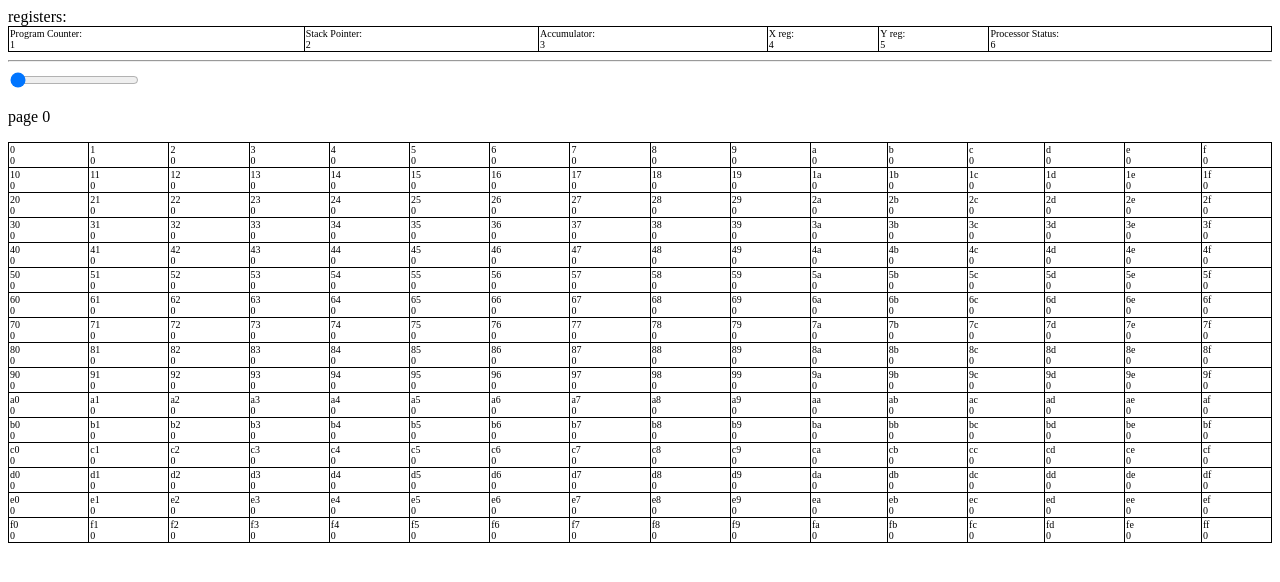
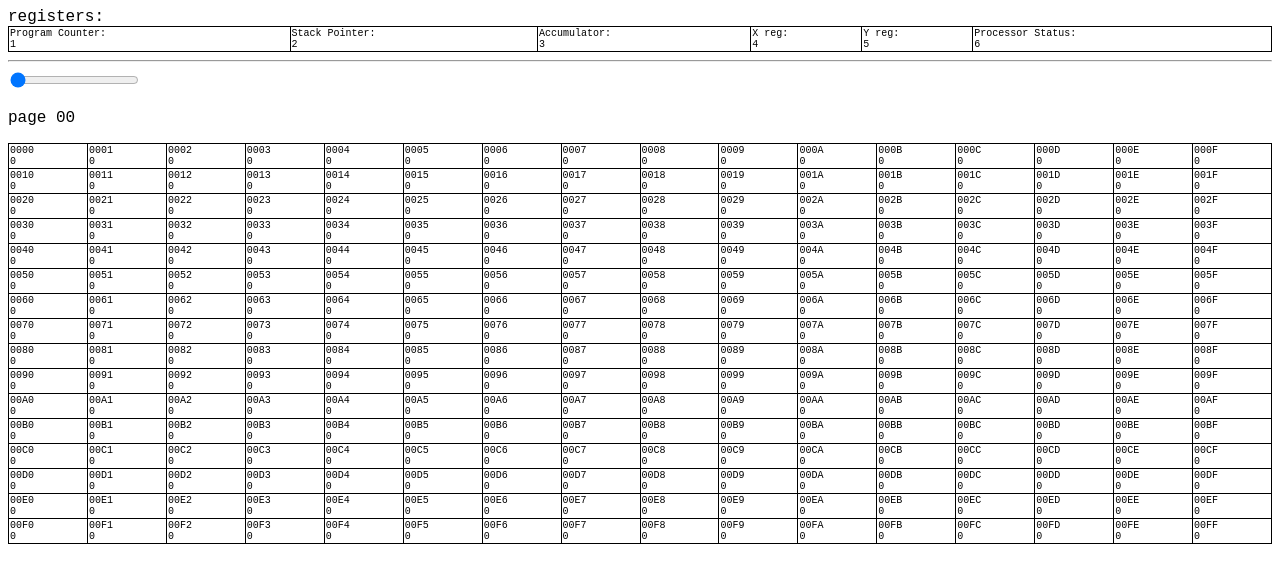
Before and after one commit to zz-james/react-block-mirror, a React app: page / in a window 1280 px wide. Shown: the top 582 px of the page. Built offline with nearby package versions, Linux system fonts and the light colour scheme.

Commit message:
convert decimals to hex and use monospace font

```diff
--- a/src/components/App.jsx
+++ b/src/components/App.jsx
@@ -6,7 +6,7 @@ import { MemoryContextProvider } from "../contexts/Memory";
 const App = () => {
   const [pageSelect, setPageSelect] = useState(0);
   const size = 32768;
-  const pages = size / 256 - 1;
+  const pages = size / 256;
 
   return (
     <MemoryContextProvider size={size}>
--- a/src/components/Page.jsx
+++ b/src/components/Page.jsx
@@ -1,11 +1,13 @@
 import React from "react";
 import Byte from "./Byte";
 import { useMemoryContext } from "../contexts/Memory";
+import { decToHex } from "../utils/numbers";
 
-const TableRow = ({ value, row }) =>
+const TableRow = ({ value, row, page }) =>
   [...value].map((byte, col, __) => (
     <td key={col}>
-      {(col + 16 * row).toString(16)}
+      {decToHex(page)}
+      {decToHex(col + 16 * row)}
       <br />
       <Byte value={byte} />
     </td>
@@ -16,7 +18,7 @@ const Page = ({ page }) => {
 
   return (
     <>
-      <p>page {page}</p>
+      <p>page {decToHex(page)}</p>
 
       <table>
         <tbody>
@@ -24,6 +26,7 @@ const Page = ({ page }) => {
             <tr key={row}>
               <TableRow
                 row={row}
+                page={page}
                 value={memory.slice(row * 16, row * 16 + 16)}
               />
             </tr>
--- a/src/contexts/Memory.jsx
+++ b/src/contexts/Memory.jsx
@@ -13,7 +13,7 @@ const MemoryContextProvider = ({ size, children }) => {
 
   let pages = []; // array of 256 byte pages
 
-  for (let i = 0; i < numberOfPages; i++) {
+  for (let i = 0; i <= numberOfPages; i++) {
     pages[i] = new Uint8Array(buffer, i * 256);
   }
 
--- a/src/index.html
+++ b/src/index.html
@@ -8,6 +8,11 @@
   </head>
   <body>
     <style>
+      html *
+      {
+       font-family: 'Courier New', Courier, monospace
+      }
+
       table,
       td,
       th {
--- /dev/null
+++ b/src/utils/numbers.js
@@ -0,0 +1 @@
+export const decToHex = (d) => ("0"+(Number(d).toString(16))).slice(-2).toUpperCase();
```
